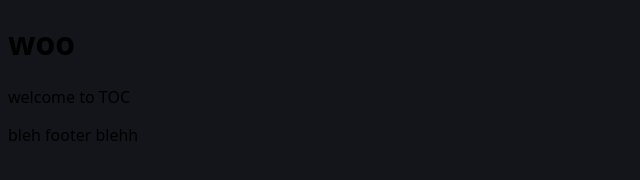
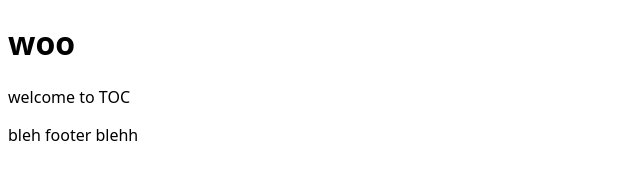
Before and after one commit to Adovaz/toc-website, an Astro site: page / in a window 1280 px wide. Shown: the whole page, without its empty margins (0-640 px from the left). Built offline with nearby package versions, Linux system fonts and the light colour scheme; Astro itself is replaced by a stand-in of ours.

Commit message:
🔨 Minor changes to ReadMe, styling, and naming

```diff
--- a/src/layouts/defaultLayout.astro
+++ b/src/layouts/defaultLayout.astro
@@ -38,8 +38,6 @@ import Footer from '../components/Footer.astro';
 	}
 	html {
 		font-family: system-ui, sans-serif;
-		background: #13151a;
-		background-size: 224px;
 	}
     code {
 		font-family:
```
Also changed, not shown: README.md, src/pages/astro.astro (renamed from src/pages/default.astro), 1 other file.
